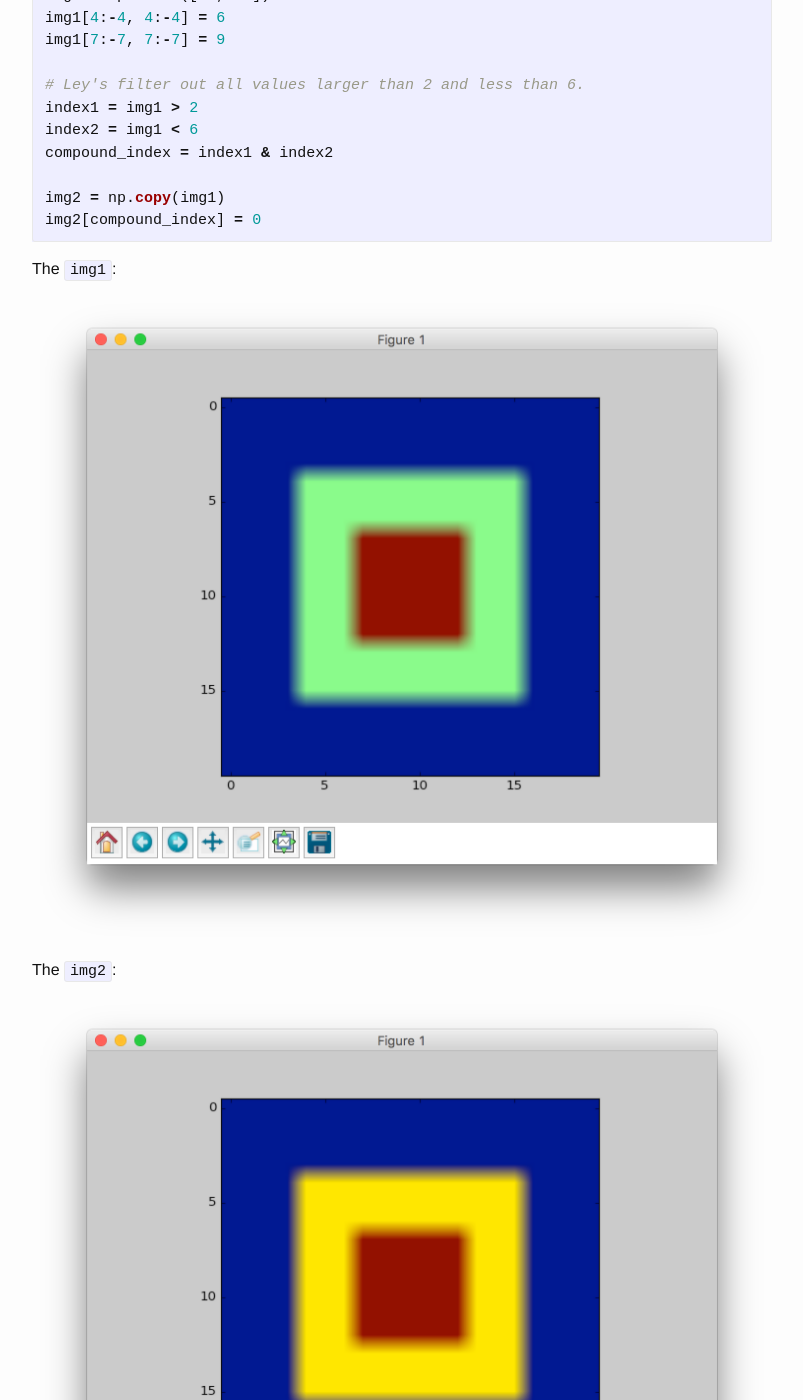
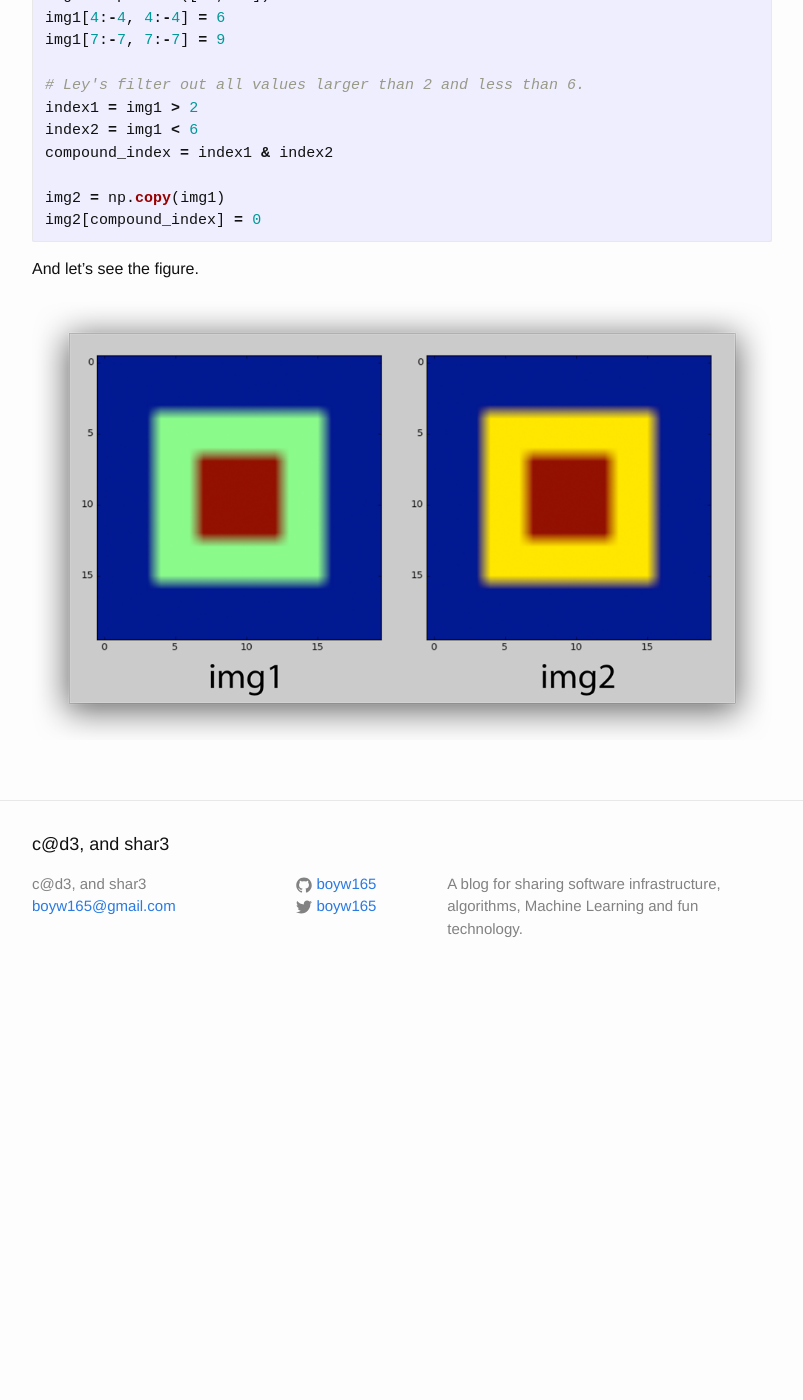
Before and after one commit to boyw165/boyw165.github.io, a Jekyll site: the page built from _posts/machine_learning/2016-07-09-tips-of-numpy.md, in a window 1280 px wide and 1400 px high, scrolled down 1036 px. Shown: the whole window, without its empty margins (238-1041 px from the left). Built offline with Jekyll 4.4.1, drawn with Linux system fonts in a browser that asks for light colours; nearby versions of some CDN libraries; after the commit the page ends 2036 px from its top, so only the background shows below that.

Commit message:
Update the `tips of numpy` article.

````diff
--- a/_posts/machine_learning/2016-07-09-tips-of-numpy.md
+++ b/_posts/machine_learning/2016-07-09-tips-of-numpy.md
@@ -57,10 +57,6 @@ img2 = np.copy(img1)
 img2[compound_index] = 0
 ```
 
-The `img1`:
+And let's see the figure.
 
 ![...](/images/2016-07-09-tips-of-numpy/ex-02-fig-01.png)
-
-The `img2`:
-
-![...](/images/2016-07-09-tips-of-numpy/ex-02-fig-02.png)
````
Also changed, not shown: images/2016-07-09-tips-of-numpy/ex-02-fig-01.png, images/2016-07-09-tips-of-numpy/ex-02-fig-02.png (deleted).
